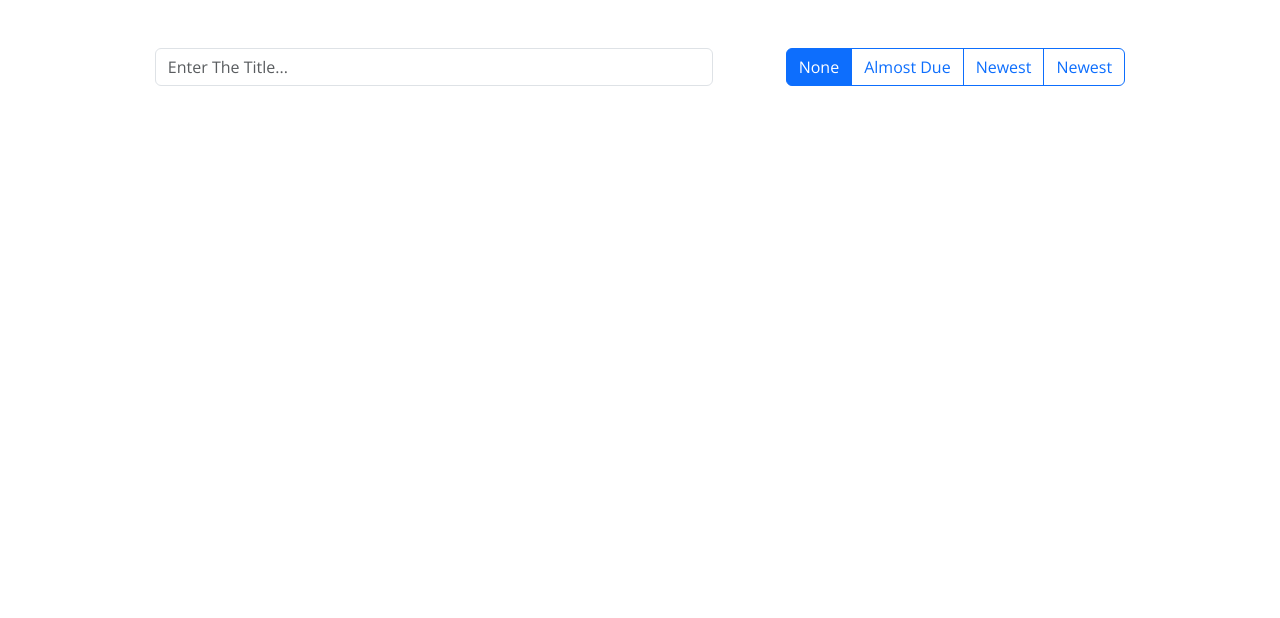
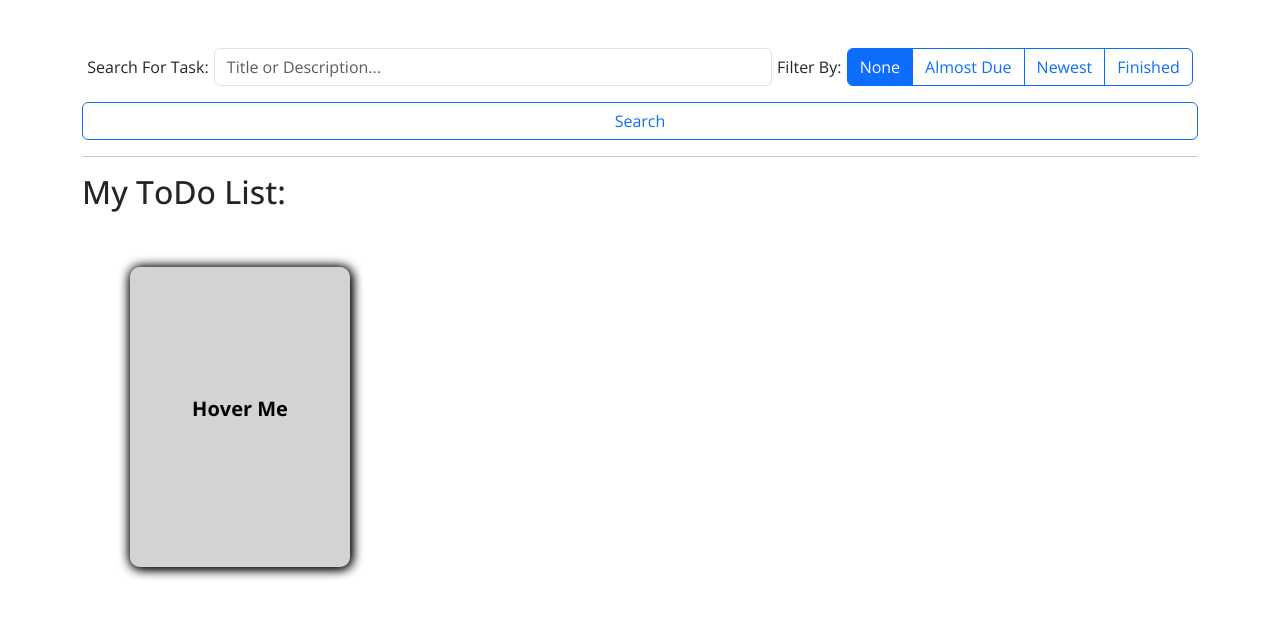
Before and after one commit to Benmewan/LearnLiteProject, a Django app: page /tasks/all/ in a window 1280 px wide. Shown: the top 618 px of the page. Run offline with Django 5.2, Linux system fonts and the light colour scheme.

Commit message:
updates to the tasks page

```diff
--- a/LearnLite/main/static/css/tasks.css
+++ b/LearnLite/main/static/css/tasks.css
@@ -3,41 +3,66 @@
     padding: 0px;
     font-family: "Open Sans", sans-serif;;
 }
-.filter_inputs {
+.book {
     position: relative;
+    border-radius: 10px;
+    width: 220px;
+    height: 300px;
+    background-color: whitesmoke;
+    -webkit-box-shadow: 1px 1px 12px #000;
+    box-shadow: 1px 1px 12px #000;
+    -webkit-transform: preserve-3d;
+    -ms-transform: preserve-3d;
+    transform: preserve-3d;
+    -webkit-perspective: 2000px;
+    perspective: 2000px;
+    display: -webkit-box;
+    display: -ms-flexbox;
     display: flex;
-    flex-wrap: wrap;
-    border-radius: 0.5rem;
-    background-color: #EEE;
-    box-sizing: border-box;
-    box-shadow: 0 0 0px 1px rgba(0, 0, 0, 0.06);
-    padding: 0.25rem;
-    width: 300px;
-    font-size: 14px;
+    -webkit-box-align: center;
+    -ms-flex-align: center;
+    align-items: center;
+    -webkit-box-pack: center;
+    -ms-flex-pack: center;
+    justify-content: center;
+    color: #000;
   }
 
-  .filter_inputs .options {
-    flex: 1 1 auto;
-    text-align: center;
+  .cover {
+    top: 0;
+    position: absolute;
+    background-color: lightgray;
+    width: 100%;
+    height: 100%;
+    border-radius: 10px;
+    cursor: pointer;
+    -webkit-transition: all 0.5s;
+    transition: all 0.5s;
+    -webkit-transform-origin: 0;
+    -ms-transform-origin: 0;
+    transform-origin: 0;
+    -webkit-box-shadow: 1px 1px 12px #000;
+    box-shadow: 1px 1px 12px #000;
+    display: -webkit-box;
+    display: -ms-flexbox;
+    display: flex;
+    -webkit-box-align: center;
+    -ms-flex-align: center;
+    align-items: center;
+    -webkit-box-pack: center;
+    -ms-flex-pack: center;
+    justify-content: center;
   }
 
-  .filter_inputs .options input {
-    display: none;
+  .book:hover .cover {
+    -webkit-transition: all 0.5s;
+    transition: all 0.5s;
+    -webkit-transform: rotatey(-80deg);
+    -ms-transform: rotatey(-80deg);
+    transform: rotatey(-80deg);
   }
 
-  .filter_inputs .options .option_name {
-    display: flex;
-    cursor: pointer;
-    align-items: center;
-    justify-content: center;
-    border-radius: 0.5rem;
-    border: none;
-    padding: .5rem 0;
-    color: rgba(51, 65, 85, 1);
-    transition: all .15s ease-in-out;
+  p {
+    font-size: 20px;
+    font-weight: bolder;
   }
-
-  .filter_inputs .options input:checked + .option_name {
-    background-color: #fff;
-    font-weight: 600;
-  }
--- a/LearnLite/tasks/templates/tasks/all_tasks.html
+++ b/LearnLite/tasks/templates/tasks/all_tasks.html
@@ -7,10 +7,14 @@
 {% block content %}
     <div class="row">
         <div class="col-md-12 mt-5">
-            <form class="d-flex justify-content-evenly align-items-center" action="" method="get">
-                <input type="search" class="form-control w-50" name="search_query" placeholder="Enter The Title...">
+            <form class="d-flex flex-column align-items-center gap-3" action="" method="get">
 
-                <div class="btn-group" role="group" aria-label="Basic radio toggle button group">
+                <div class="d-flex justify-content-evenly align-items-center w-100">
+                    <label for="filter_search">Search For Task:</label>
+                    <input id="filter_search" type="search" class="form-control w-50" name="search_query" placeholder="Title or Description...">
+
+                    <label for="filter_options">Filter By:</label>
+                    <div id="filter_options" class="btn-group" role="group" aria-label="Basic radio toggle button group">
                         <input type="radio" class="btn-check" name="btnradio" id="btnradio1" autocomplete="off" checked>
                         <label class="btn btn-outline-primary" for="btnradio1">None</label>
 
@@ -21,9 +25,23 @@
                         <label class="btn btn-outline-primary" for="btnradio3">Newest</label>
 
                         <input type="radio" class="btn-check" name="btnradio" id="btnradio4" autocomplete="off">
-                    <label class="btn btn-outline-primary" for="btnradio4">Newest</label>
+                        <label class="btn btn-outline-primary" for="btnradio4">Finished</label>
                     </div>
+                </div>
+                <input type="submit" class="form-control btn btn-outline-primary" value="Search">
             </form>
         </div>
     </div>
+    <hr>
+    <div class="row">
+        <h2>My ToDo List:</h2>
+        <div class="col m-5">
+            <div class="book">
+                <p>Hello</p>
+                <div class="cover">
+                    <p>Hover Me</p>
+                </div>
+            </div>
+        </div>
+    </div>
 {% endblock content %}
```
Lines whose indentation alone changed are shown as unchanged.
